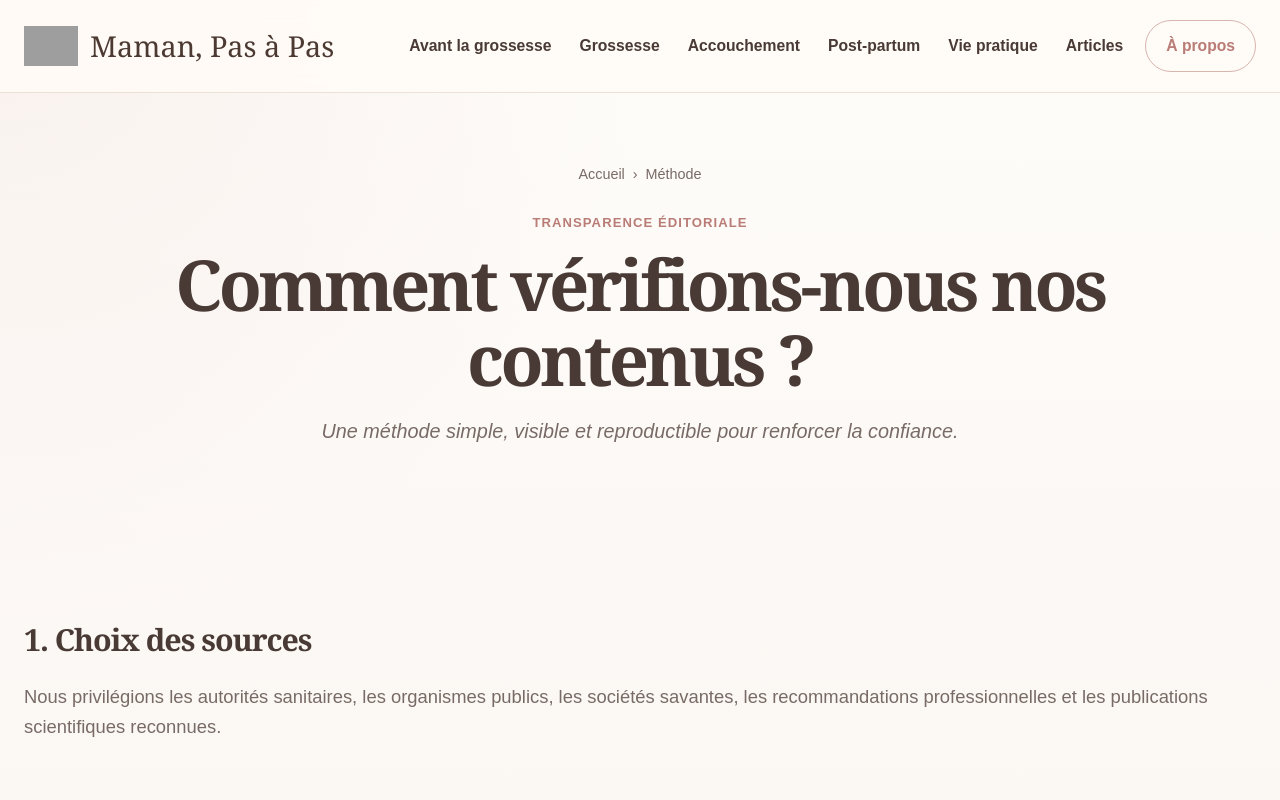
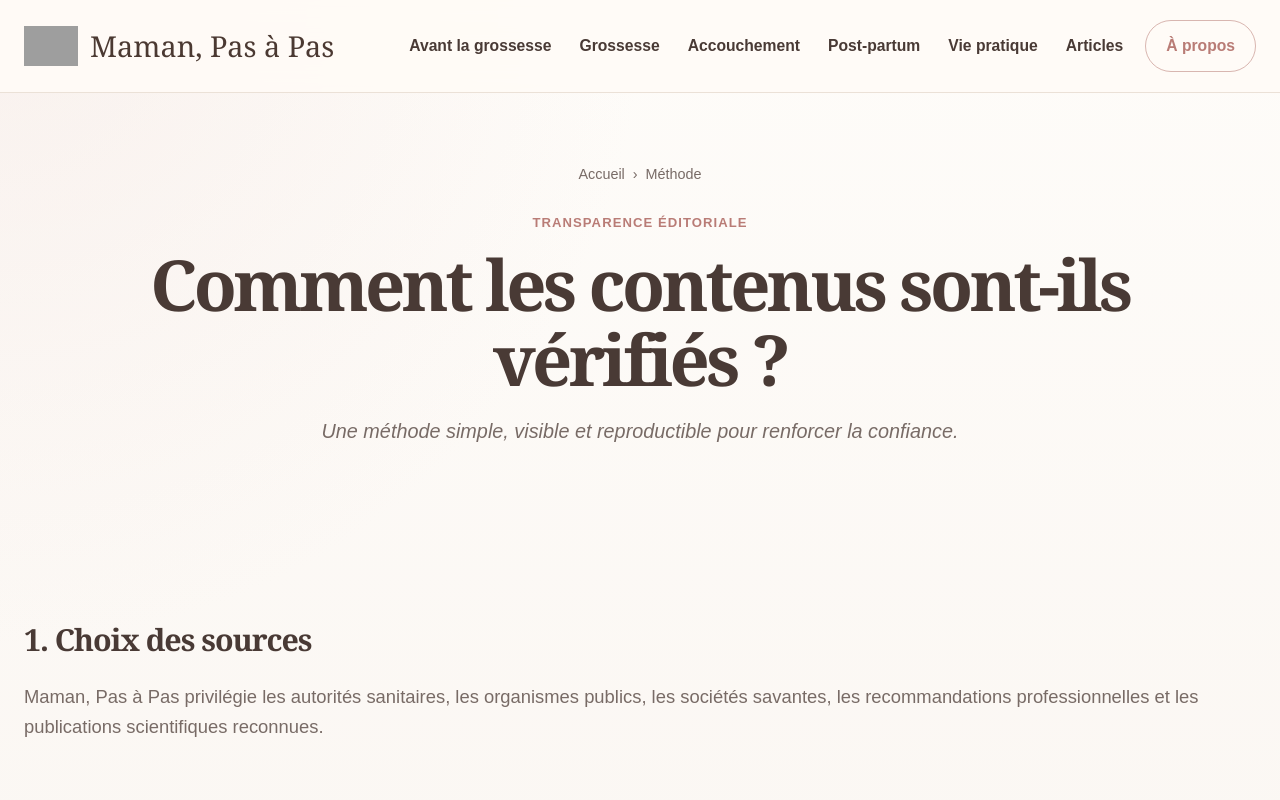
Before and after one commit to Yelenna04/maman-pas-a-pas, a Next.js app: page /methode-verification in a window 1280 px wide. Shown: the top 800 px of the page. Built offline with nearby package versions, Linux system fonts and the light colour scheme; grey boxes are pictures that could not be loaded.

Commit message:
Harmonise la page Méthode sans voix collective

```diff
--- a/app/methode-verification/page.tsx
+++ b/app/methode-verification/page.tsx
@@ -10,7 +10,7 @@ export default function MethodPage() {
         <div className="container">
           <div className="breadcrumbs"><Link href="/">Accueil</Link><span>›</span><span>Méthode</span></div>
           <p className="eyebrow">Transparence éditoriale</p>
-          <h1>Comment vérifions-nous nos contenus ?</h1>
+          <h1>Comment les contenus sont-ils vérifiés ?</h1>
           <p className="lead">Une méthode simple, visible et reproductible pour renforcer la confiance.</p>
         </div>
       </section>
@@ -18,7 +18,7 @@ export default function MethodPage() {
         <div className="container legal prose">
           <h2>1. Choix des sources</h2>
           <p>
-            Nous privilégions les autorités sanitaires, les organismes publics, les sociétés savantes,
+            Maman, Pas à Pas privilégie les autorités sanitaires, les organismes publics, les sociétés savantes,
             les recommandations professionnelles et les publications scientifiques reconnues.
           </p>
           <h2>2. Rédaction accessible</h2>
```
